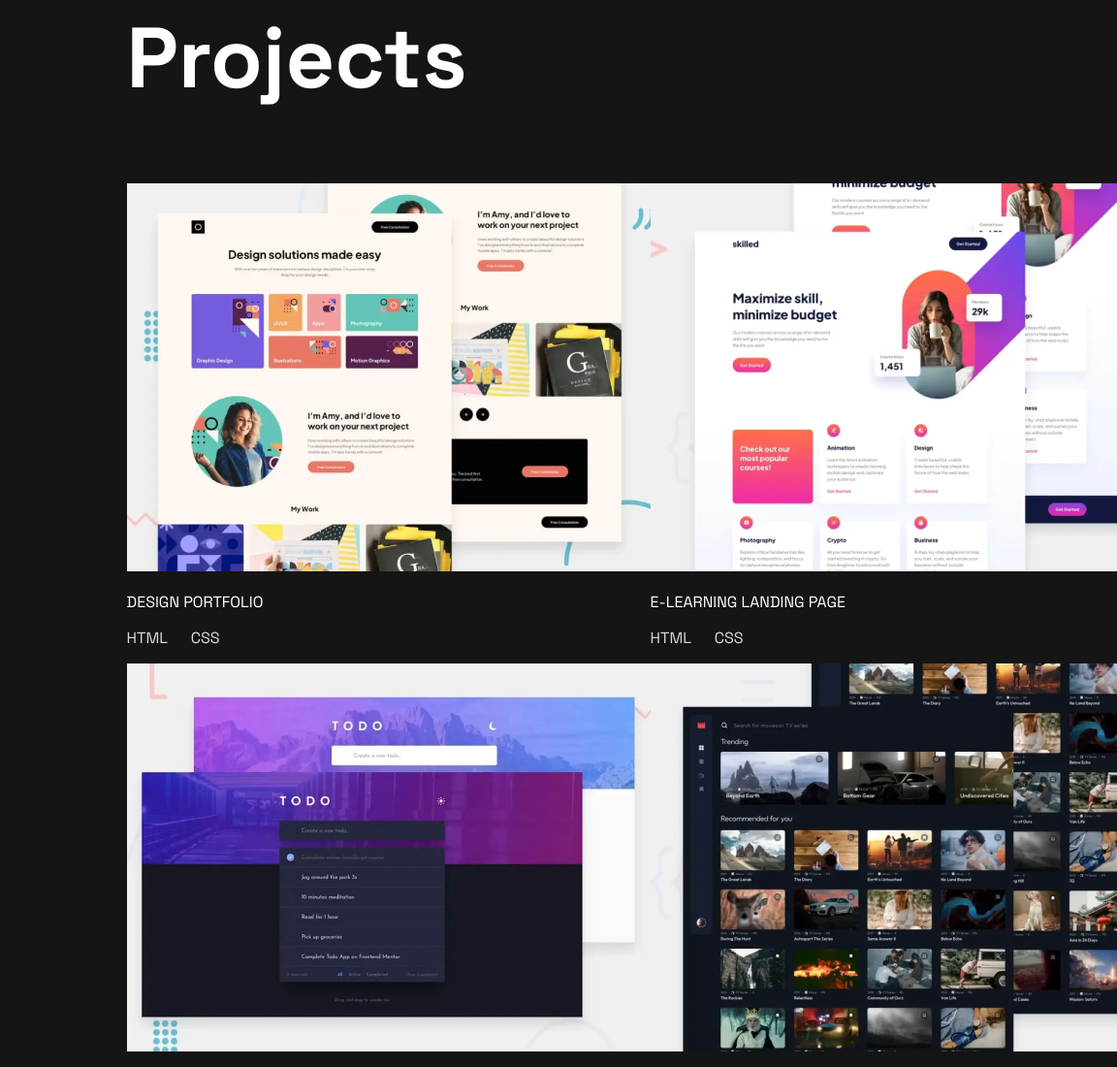
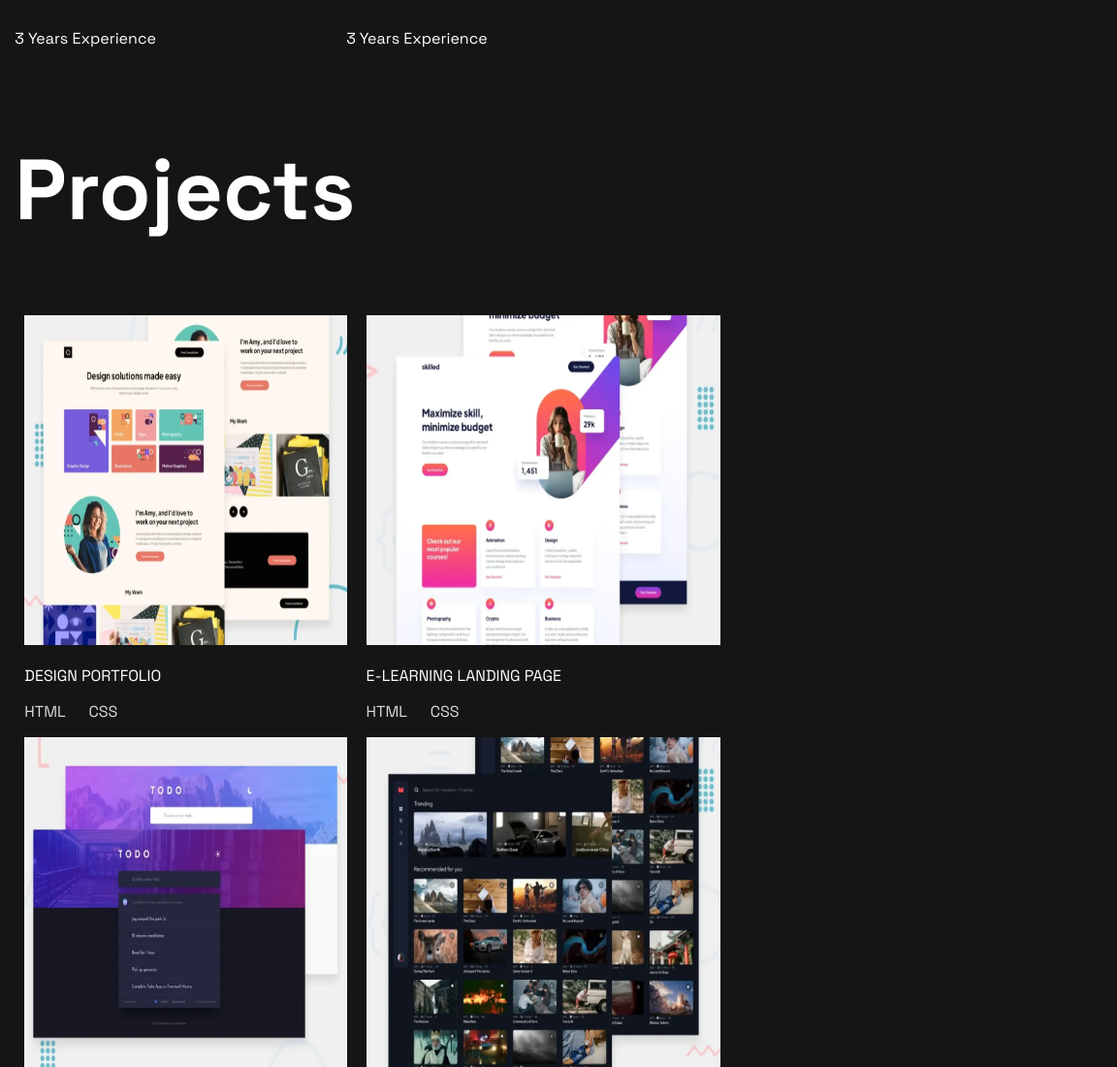
Before and after one commit to GregFJr/Portfolio_2, a plain HTML site: page index.html in a window 768 px wide. Shown: the part 1270-2370 px from the top of the page at 97% size, 1152 px wide, since content can reach past the window. Drawn offline with Linux system fonts and the light colour scheme.

Commit message:
optimized for tablet

```diff
--- a/index.css
+++ b/index.css
@@ -186,7 +186,7 @@ form textarea {
     border: none;
 }
 
-@media screen and (max-width: 600px) {
+@media screen and (max-width: 599px) {
 
     body {
         overflow-x: hidden;
@@ -249,3 +249,32 @@ form textarea {
     }
 
 }
+
+@media screen and (min-width: 768px) and (max-width: 1023px)  {
+    .skills {
+        display: grid;
+        grid-template-columns: auto auto;
+    }
+
+    .project-grid {
+        grid-template-columns: auto auto;
+    }
+
+    .grid-img img {
+        width: 100%;
+        height: 340px;
+    }
+
+    .grid-img {
+        margin: 0 10px 0 10px;
+    }
+
+    main {
+        margin: 0 2%;
+    }
+
+    .img-container {
+        right: 0;
+    }
+
+}
```
